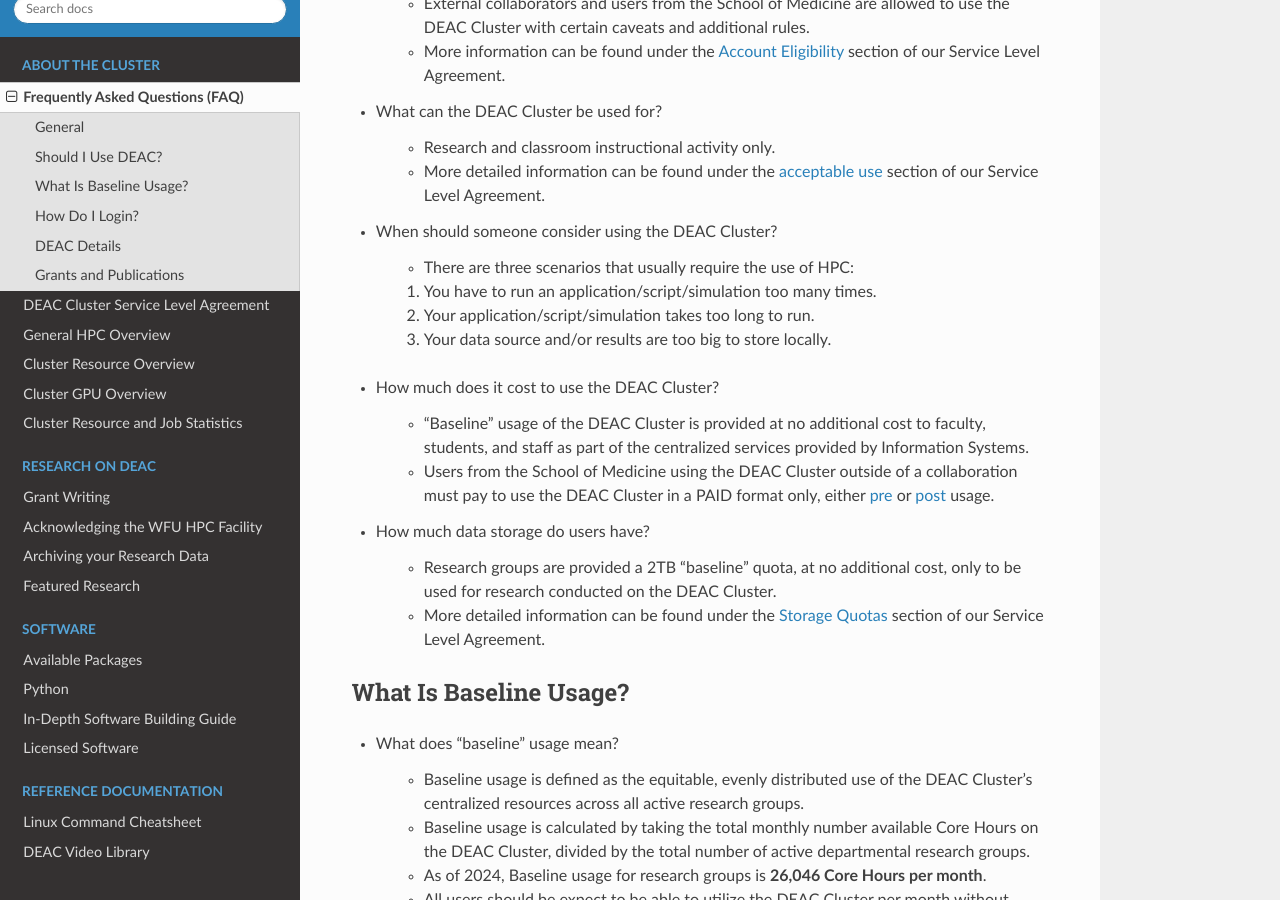
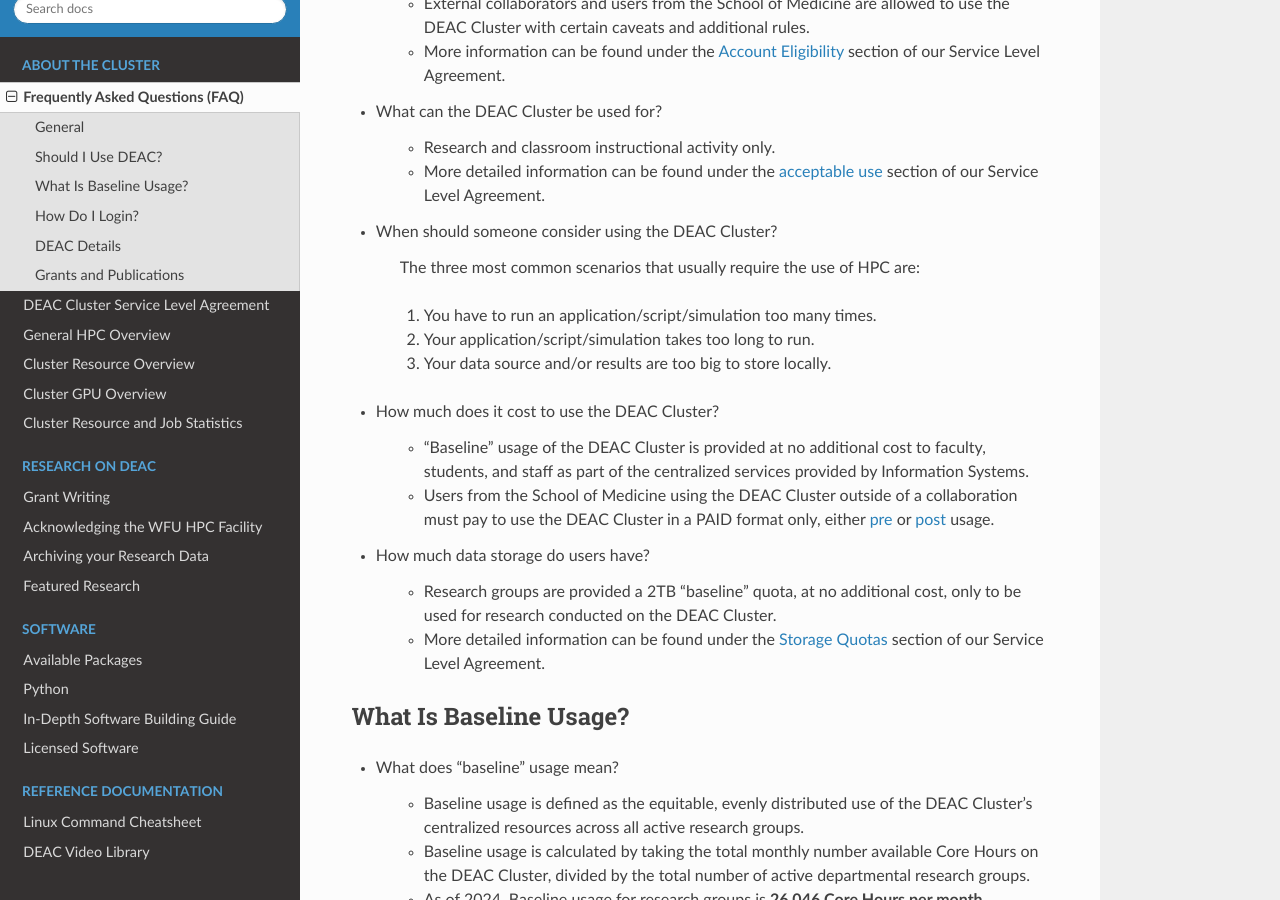
Before and after one commit to WFU-HPC/deac-docs, a Sphinx documentation site: the page built from source/cluster-faq.rst, in a window 1280 px wide and 900 px high, scrolled down 1036 px. Built offline with Sphinx 7.4.7 and the Read the Docs theme 2.0.0, drawn with Linux system fonts in a browser that asks for light colours; some of the changed text lies outside the part shown.

Commit message:
Updating wiki

```diff
--- a/source/cluster-faq.rst
+++ b/source/cluster-faq.rst
@@ -55,7 +55,8 @@
 
 * When should someone consider using the DEAC Cluster?
 
-	* There are three scenarios that usually require the use of HPC:
+	The three most common scenarios that usually require the use of HPC are:
+
 	#. You have to run an application/script/simulation too many times.
 	#. Your application/script/simulation takes too long to run.
 	#. Your data source and/or results are too big to store locally.
@@ -183,7 +184,7 @@
 
 	* If you plan to use the DEAC Cluster for grant related-work, it may be helpful to allocated funds to the DEAC Cluster in the form of a :ref:`contribution<sec.sla.su.contributions>`.
 	* This contribution can be to add necessary storage, and/or add high priority access, especially if expected to be above "baseline" usage.
-	* The `Office of Research and Sponsored Programs<https://research.wfu.edu/funding/internal-funding/>`_ (under ORSP) provides 1:1 matching up to $75,000 per fiscal year for all outside grant contributions that benefit general DEAC Cluster usage.
+	* The `Office of Research and Sponsored Programs <https://research.wfu.edu/funding/internal-funding/>`_ (under ORSP) provides 1:1 matching up to $75,000 per fiscal year for all outside grant contributions that benefit general DEAC Cluster usage.
 
 * I'm writing a paper using data from the cluster. Are there any special acknowledgements that are required?
 
```
